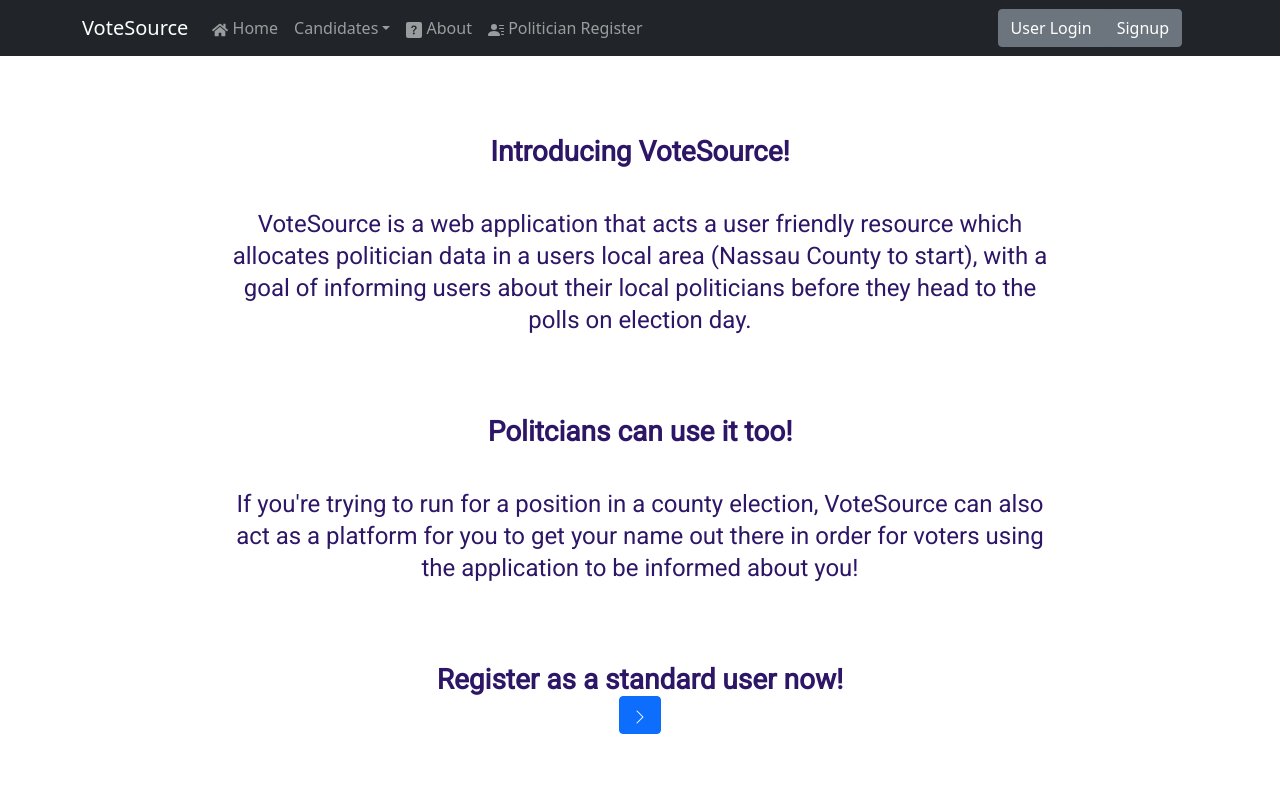
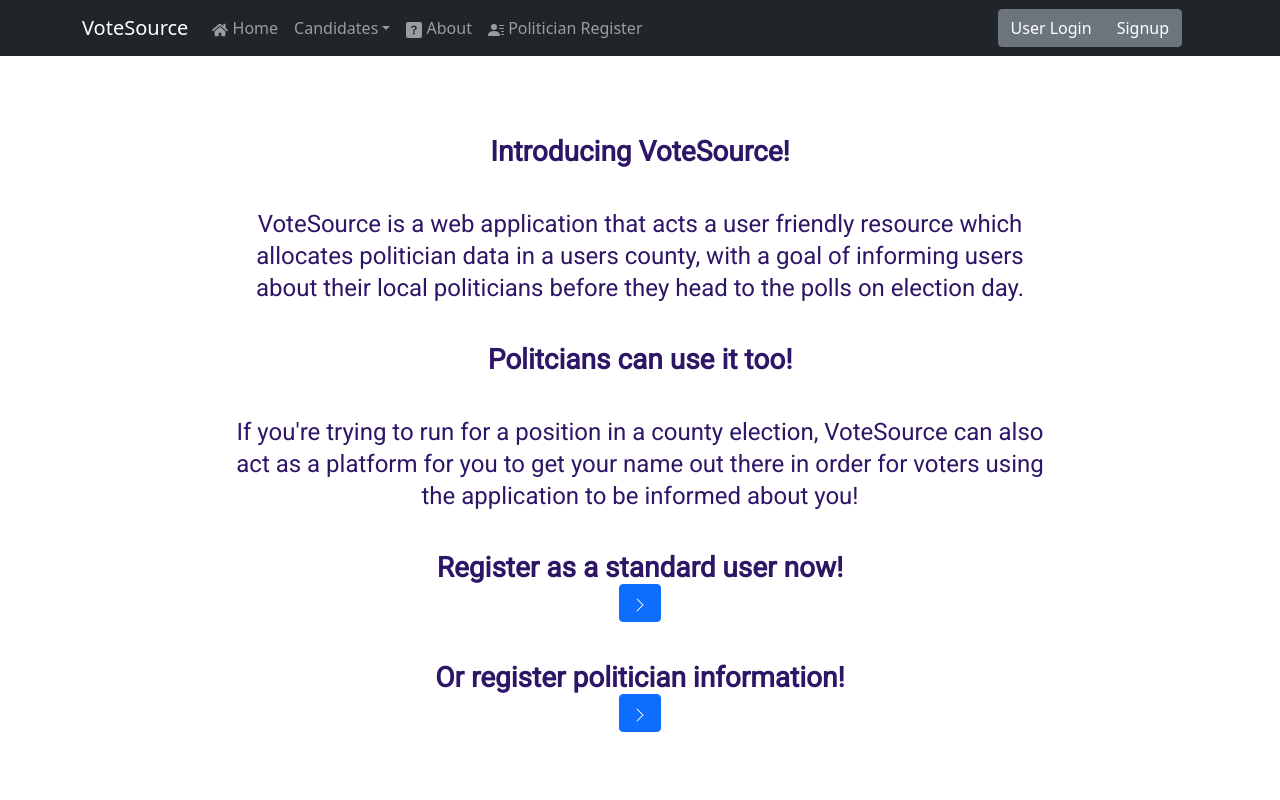
Before and after one commit to cianjameskelly/VoteSource---Senior-Design-Project, a React (Create React App) app: page /home in a window 1280 px wide. Shown: the top 800 px of the page. Built offline with nearby package versions, Linux system fonts and the light colour scheme; no server answers.

Commit message:
removed extras

```diff
--- a/src/components/Home.js
+++ b/src/components/Home.js
@@ -1,9 +1,7 @@
 import React from 'react'
 import { createMuiTheme, ThemeProvider, makeStyles } from '@material-ui/core/styles';
 import './Home.css'
-import PersonIcon from '@material-ui/icons/Person';
 import {Typography} from '@material-ui/core';
-import Grid from './Grid'
 import { BsChevronRight } from 'react-icons/bs';
 import { Button, Row } from 'react-bootstrap';
 import { Link } from "react-router-dom";
@@ -65,11 +63,11 @@ function Home() {
             </Typography>
             <Typography variant="h5" className={classes.littleSpace} color="primary">
                 VoteSource is a web application that acts a user friendly resource
-                which allocates politician data in a users local area (Nassau County to start),
+                which allocates politician data in a users county,
                 with a goal of informing users about their local politicians before they head to
                 the polls on election day.
             </Typography>
-            <Typography variant="h4" className={classes.bigSpace} color="primary">
+            <Typography variant="h4" className={classes.littleSpace} color="primary">
                 Politcians can use it too!
             </Typography>
             <Typography variant="h5" className={classes.littleSpace} color="primary">
@@ -77,7 +75,7 @@ function Home() {
                 can also act as a platform for you to get your name out there in order for
                 voters using the application to be informed about you!
             </Typography>
-            <Typography variant="h4" className={classes.bigSpace} color="primary">
+            <Typography variant="h4" className={classes.littleSpace} color="primary">
                 Register as a standard user now!
             </Typography>
             <Link to='./regsignup'>
@@ -87,7 +85,7 @@ function Home() {
                   <BsChevronRight></BsChevronRight>
               </Button>
             </Link>
-            <Typography variant="h4" className={classes.bigSpace} color="primary">
+            <Typography variant="h4" className={classes.littleSpace} color="primary">
                 Or register politician information!
             </Typography>
             </div>
--- a/src/components/Navbar.js
+++ b/src/components/Navbar.js
@@ -10,7 +10,6 @@ import Queens from './Queens';
 import Bronx from './Bronx';
 import { FaHome } from 'react-icons/fa'
 import { BsFillQuestionSquareFill, BsPersonLinesFill } from 'react-icons/bs'
-import { MdAdminPanelSettings } from 'react-icons/md'
 import { NavDropdown } from 'react-bootstrap';
 import Login from './Login'
 import PoliProfile from './PoliProfile'
--- a/src/components/PoliLanding.js
+++ b/src/components/PoliLanding.js
@@ -1,6 +1,5 @@
 import React from 'react'
-import { Button, Row } from 'react-bootstrap';
-import { BsChevronRight } from 'react-icons/bs';
+import { Row } from 'react-bootstrap';
 import { Link } from "react-router-dom";
 import {Typography} from '@material-ui/core';
 import { createMuiTheme, ThemeProvider, makeStyles } from '@material-ui/core/styles';
--- a/src/components/Polis.js
+++ b/src/components/Polis.js
@@ -1,9 +1,7 @@
 import React, { useEffect, useState } from 'react'
-import { Button, Card, Col,Row } from 'react-bootstrap';
+import { Card, Col,Row } from 'react-bootstrap';
 import app from '../firebase'
-import { BsChevronRight } from 'react-icons/bs'
-import { Link } from "react-router-dom";
-import nassau from './images/nassau.png'
+import {FaTwitter} from 'react-icons/fa'
 
 function Polis() {
     const [politicians, setPolis] = useState([]);
@@ -51,11 +49,11 @@ function Polis() {
                 <input className="search-box" placeholder="Search" onInput={filterCards}/>
             </div>
             <div min-width= {100} >
-                <Row xs={1} md={5} lg={8}>
+                <Row xs={1} md={6} lg={8}>
                     {politicians.map((politician) => (
                         <Col>
                             <Card
-                                style={{ margin: '2rem 2rem 2rem 0', padding: '1.5rem', width: '15rem', height: '30rem' }}
+                                style={{ margin: '2rem 2rem 2rem 0', padding: '1.2rem', width: '15rem', height: '32rem' }}
                                 key={politician.id}
                             >
                                 <Card.Img src={politician.img} />
@@ -64,10 +62,9 @@ function Polis() {
                                     <Card.Text>
                                         <h6>{politician.position}</h6>
                                         <h6>{politician.party}</h6>
-                                        <a href={politician.site1} rel="noreferrer">
-                                            More Info
-                                        </a>
-
+                                        <a href={politician.site1} rel="noreferrer">More Info</a>
+                                        <h6></h6>
+                                        <a href={politician.twi} rel="noreferrer" label="Twitter"><FaTwitter value={{ color: "#1DA1F2" }}></FaTwitter></a>
                                     </Card.Text>
                                 </Card.Body>
                             </Card>
--- a/src/components/Queens.js
+++ b/src/components/Queens.js
@@ -2,7 +2,6 @@ import React, { useEffect, useState } from 'react'
 import { Button, Card, Col, Form, FormLabel, Modal, Row } from 'react-bootstrap';
 import app from '../firebase'
 import { BsChevronRight } from 'react-icons/bs'
-//import { FaRepublican, FaDemocrat } from 'react-icons/fa'
 
 function Queens() {
     const [queens, setPolis] = useState([]);
--- a/src/components/Suffolk.js
+++ b/src/components/Suffolk.js
@@ -1,8 +1,6 @@
 import React, { useEffect, useState } from 'react'
-import { Button, Card, Col, Row } from 'react-bootstrap';
+import { Card, Col, Row } from 'react-bootstrap';
 import app from '../firebase'
-import { BsChevronRight } from 'react-icons/bs'
-import { Link } from "react-router-dom";
 
 function Suffolk() {
     const [suffolk, setPolis] = useState([]);
```
